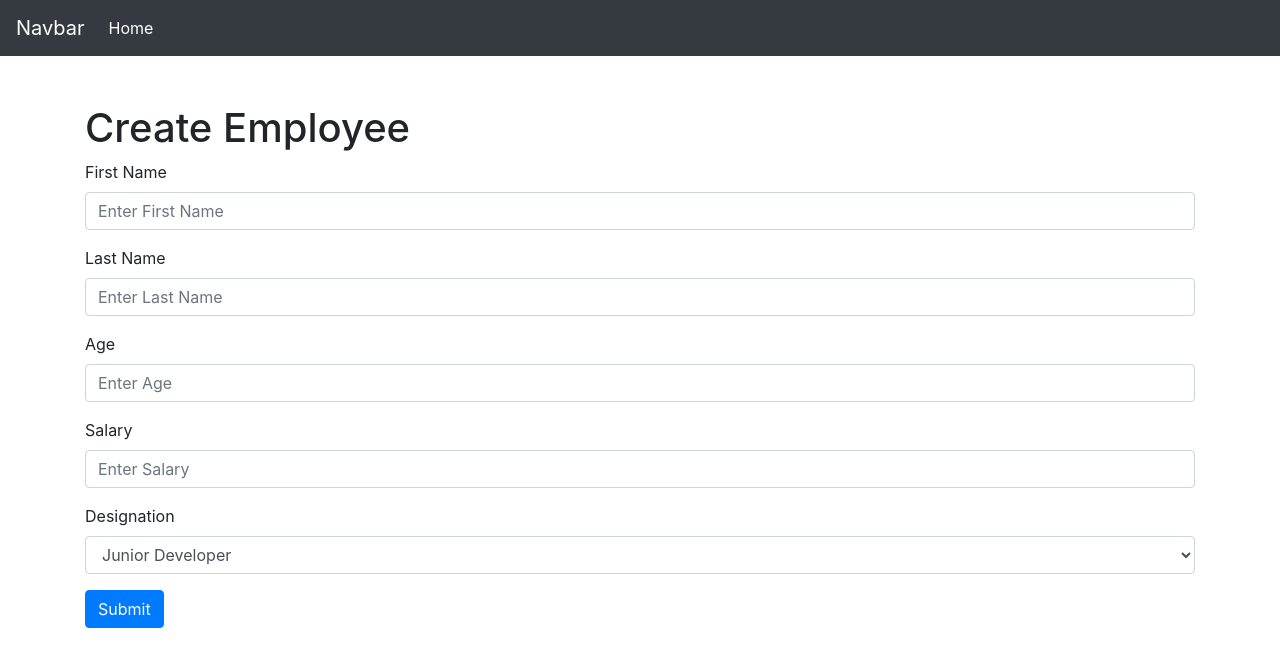
After one commit to pcktuts/flask-web-development-series, a Flask app: page /employee/ in a window 1280 px wide. The commit adds this page. Shown: the top 667 px of the page. Run offline with Flask 2, Linux system fonts and the light colour scheme; some libraries are stand-ins or nearby versions.

Commit message:
Add files via upload

```diff
--- /dev/null
+++ b/10/templates/create-employee.html
@@ -0,0 +1,34 @@
+{% extends 'layout.html' %}
+{% block content %}
+<!-- Begin page content -->
+
+   <h1>Create Employee</h1>
+   <form action="/employee/create" method="POST">
+    <div class="form-group">
+      <label for="FirstName">First Name</label>
+      <input type="text" class="form-control" name="FirstName" placeholder="Enter First Name" aria-describedby="">
+    </div>
+    <div class="form-group">
+      <label for="LastName">Last Name</label>
+      <input type="text" class="form-control" name="LastName" placeholder="Enter Last Name" aria-describedby="">
+    </div>
+    <div class="form-group">
+      <label for="Age">Age</label>
+      <input type="number" min="18" class="form-control" name="Age" placeholder="Enter Age" aria-describedby="">
+    </div>
+    <div class="form-group">
+      <label for="Salary">Salary</label>
+      <input type="number" min="5000" class="form-control" name="Salary" placeholder="Enter Salary" aria-describedby="">
+    </div>
+    <div class="form-group">
+      <label for="Designation">Designation</label>
+      <select class="form-control" name="Designation">
+        <option value="Junior Developer">Junior Developer</option>
+        <option value="Developer">Developer</option>
+        <option value="Manager">Manager</option>
+        <option value="Tester">Tester</option>
+      </select>
+    </div>
+    <button type="submit" class="btn btn-primary">Submit</button>
+  </form>
+{% endblock %}
--- /dev/null
+++ b/10/templates/layout.html
@@ -0,0 +1,47 @@
+<!DOCTYPE html>
+<html>
+<head>
+<meta name="viewport" content="width=device-width, initial-scale=1">
+<link rel="stylesheet" href="{{ url_for('static', filename='style.css')}}">
+<!-- CSS only -->
+<link rel="stylesheet" href="https://stackpath.bootstrapcdn.com/bootstrap/4.5.0/css/bootstrap.min.css" integrity="sha384-9aIt2nRpC12Uk9gS9baDl411NQApFmC26EwAOH8WgZl5MYYxFfc+NcPb1dKGj7Sk" crossorigin="anonymous">
+<link rel="stylesheet" href="https://use.fontawesome.com/releases/v5.6.3/css/all.css" integrity="sha384-UHRtZLI+pbxtHCWp1t77Bi1L4ZtiqrqD80Kn4Z8NTSRyMA2Fd33n5dQ8lWUE00s/" crossorigin="anonymous">
+</head>
+<body>
+
+  <nav class="navbar navbar-expand-lg navbar-dark bg-dark">
+    <a class="navbar-brand" href="/">Navbar</a>
+    <button class="navbar-toggler" type="button" data-toggle="collapse" data-target="#navbarNav" aria-controls="navbarNav" aria-expanded="false" aria-label="Toggle navigation">
+      <span class="navbar-toggler-icon"></span>
+    </button>
+    <div class="collapse navbar-collapse" id="navbarNav">
+      <ul class="navbar-nav">
+        <li class="nav-item active">
+          <a class="nav-link" href="/">Home <span class="sr-only">(current)</span></a>
+        </li>
+      </ul>
+    </div>
+  </nav>
+<div class="container">
+  <br>
+  <br>
+  {% with messages = get_flashed_messages() %}
+         {% if messages %}
+         <div class="alert alert-success" role="alert">
+            <ul class=flashes>
+            {% for message in messages %}
+               <li>{{ message }}</li>
+            {% endfor %}
+            </ul>
+          </div>
+         {% endif %}
+  {% endwith %}
+  {% block content %}
+  {% endblock %}
+</div>
+<!-- JS, Popper.js, and jQuery -->
+<script src="https://code.jquery.com/jquery-3.5.1.slim.min.js" integrity="sha384-DfXdz2htPH0lsSSs5nCTpuj/zy4C+OGpamoFVy38MVBnE+IbbVYUew+OrCXaRkfj" crossorigin="anonymous"></script>
+<script src="https://cdn.jsdelivr.net/npm/popper.js@1.16.0/dist/umd/popper.min.js" integrity="sha384-Q6E9RHvbIyZFJoft+2mJbHaEWldlvI9IOYy5n3zV9zzTtmI3UksdQRVvoxMfooAo" crossorigin="anonymous"></script>
+<script src="https://stackpath.bootstrapcdn.com/bootstrap/4.5.0/js/bootstrap.min.js" integrity="sha384-OgVRvuATP1z7JjHLkuOU7Xw704+h835Lr+6QL9UvYjZE3Ipu6Tp75j7Bh/kR0JKI" crossorigin="anonymous"></script>
+</body>
+</html>
```
Also changed, not shown: 10/templates/edit-employee.html (added, +35 -0 lines), 10/templates/home.html (line endings or trailing spaces).
